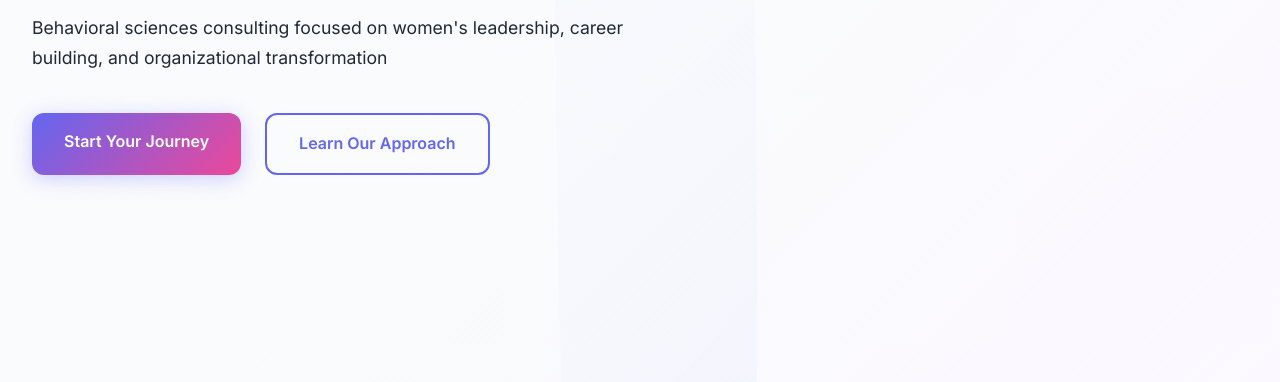
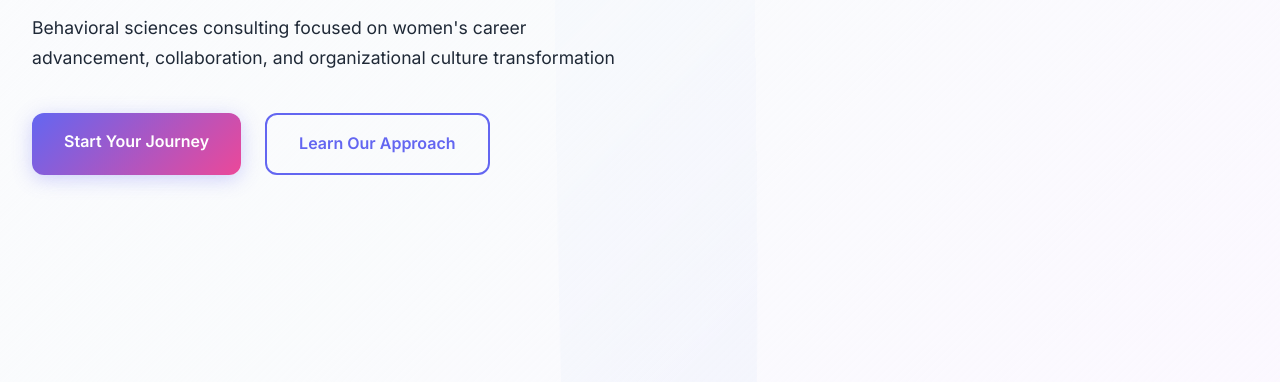
Before and after one commit to yooniyo/mnerva-insights-website, a plain HTML site: page index.html in a window 1280 px wide. Shown: the part 418-800 px from the top of the page. Drawn offline with Linux system fonts and the light colour scheme.

Commit message:
index.html

```diff
--- a/index.html
+++ b/index.html
@@ -40,7 +40,7 @@
                         <span class="subtitle-text">women's strengths amplified</span>
                     </h1>
                     <p class="hero-subtitle">
-                        Behavioral sciences consulting focused on women's leadership, career building, and organizational transformation
+                        Behavioral sciences consulting focused on women's career advancement, collaboration, and organizational culture transformation
                     </p>
                     <div class="cta-buttons">
                         <a href="#contact" class="cta-primary">Start Your Journey</a>
```
